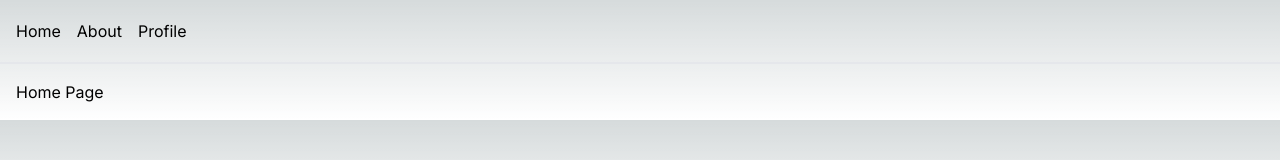
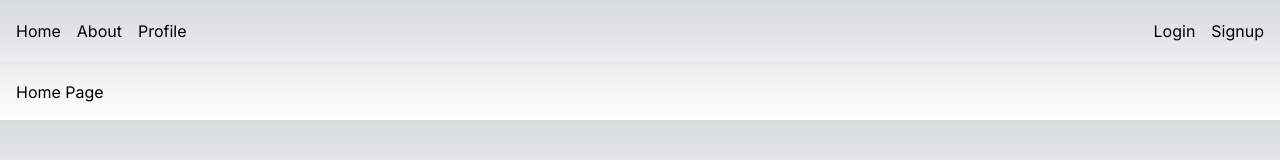
Before and after one commit to ucantbe-jagmeet/triveous-project, a Next.js app: page / in a window 1280 px wide. Shown: the top 160 px of the page. Built offline with nearby package versions, Linux system fonts and the light colour scheme.

Commit message:
setting up context

```diff
--- a/app/components/Navbar.jsx
+++ b/app/components/Navbar.jsx
@@ -15,6 +15,14 @@ const Navbar = () => {
           <Link href="/profile">Profile</Link>
         </li>
       </ul>
+      <ul className="flex">
+        <li className="p-2 cursor-pointer">
+          <Link href="/login">Login</Link>
+        </li>
+        <li className="p-2 cursor-pointer">
+          <Link href="/signup ">Signup</Link>
+        </li>
+      </ul>
     </div>
   );
 };
--- /dev/null
+++ b/app/context/AuthContext.js
@@ -0,0 +1,11 @@
+import { useContext, createContext, useState, useEffect } from "react";
+
+const AuthContext = createContext();
+
+export const AuthContextProvider = ({ children }) => {
+  return <AuthContext.Provider>{children}</AuthContext.Provider>;
+};
+
+export const UserAuth = () => {
+  return useContext(AuthContext);
+};
--- a/app/layout.js
+++ b/app/layout.js
@@ -1,11 +1,13 @@
+"use client";
 import Navbar from "./components/Navbar";
+import { AuthContextProvider } from "./context/AuthContext";
 import "./globals.css";
 import { Inter } from "next/font/google";
 
 const inter = Inter({ subsets: ["latin"] });
 
 export const metadata = {
-  title: "Create Next App",
+  title: "Triveous Project",
   description: "Generated by create next app",
 };
 
@@ -13,8 +15,10 @@ export default function RootLayout({ children }) {
   return (
     <html lang="en">
       <body className={inter.className}>
-        <Navbar />
-        {children}
+        <AuthContextProvider>
+          <Navbar />
+          {children}
+        </AuthContextProvider>
       </body>
     </html>
   );
```
